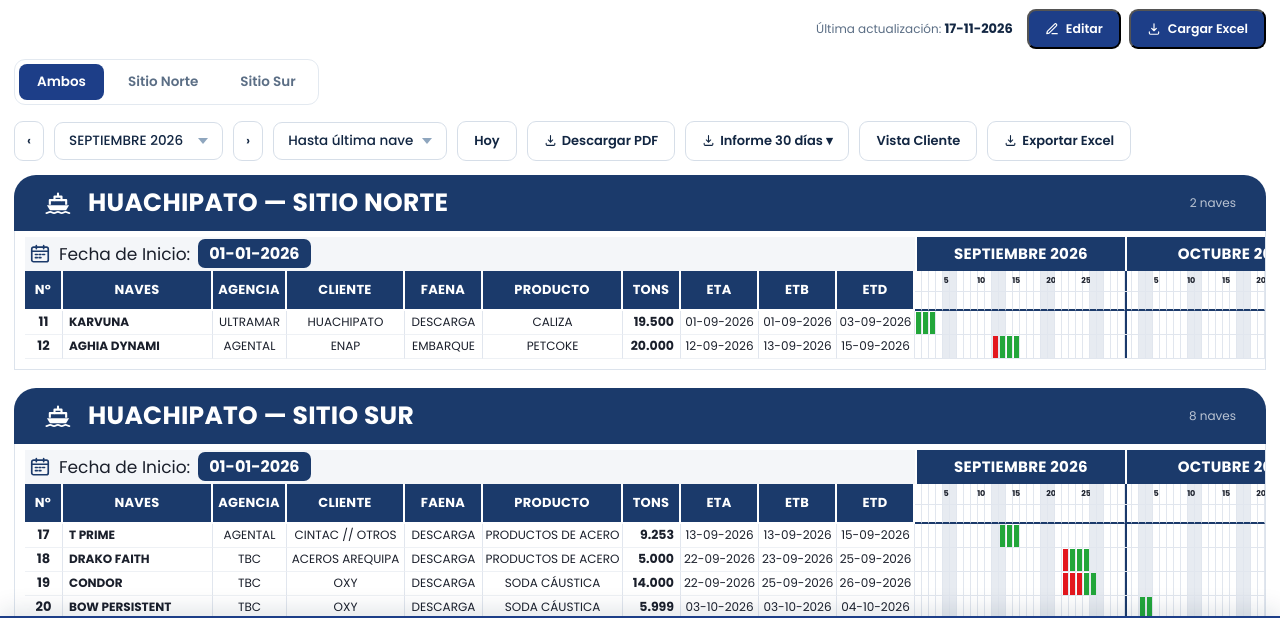
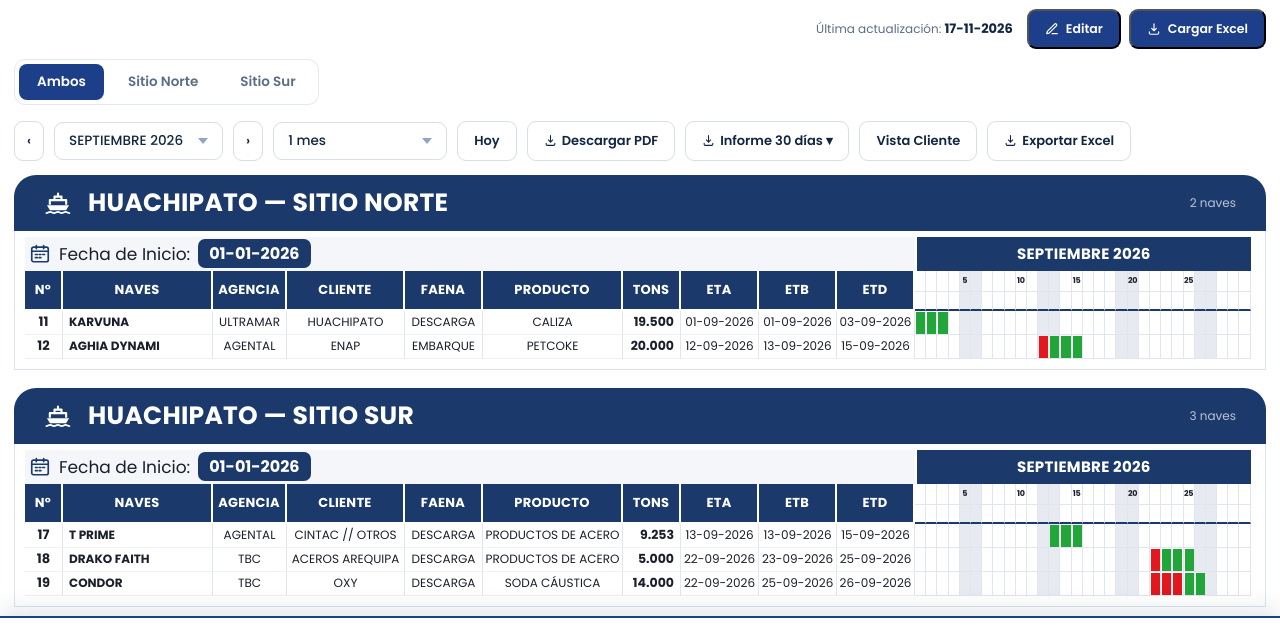
Before and after one commit to jvillapena123-cell/Plani, a plain HTML site: page index.html in a window 1280 px wide. Both pictures are taken after a click on the button "Mes anterior". Shown: the part 136-763 px from the top of the page. Drawn offline with nearby package versions, Linux system fonts and the light colour scheme; no server answers.

Commit message:
Al elegir un mes el Gantt muestra solo ese mes
Co-Authored-By: Claude Opus 5.5 <noreply@anthropic.com>
Claude-Session: https://claude.ai/code/session_01U9oiKh4BzyaRg8ZNgEY1Aq

```diff
--- a/index.html
+++ b/index.html
@@ -815,12 +815,15 @@ document.getElementById('siteTabs').addEventListener('click', e=>{
 });
 document.querySelector('#siteTabs .tab[data-site="ambos"]').classList.add('active');
 
-monthSelect.addEventListener('change', render);
+// Al elegir un mes, el Gantt muestra solo ese período (sale de "Hasta última nave").
+function leaveLastMode(){ const sp=document.getElementById('spanSelect'); if(sp && sp.value==='last') sp.value='1'; }
+monthSelect.addEventListener('change', ()=>{ leaveLastMode(); render(); });
 
 function stepMonth(delta){
   if(monthSelect.value === 'all') return; // no adjacent month when viewing everything
   const idx = monthSelect.selectedIndex + delta;
   if(idx >= 1 && idx < monthSelect.options.length){ // skip index 0 ("TODOS LOS MESES")
+    leaveLastMode();
     monthSelect.selectedIndex = idx;
     render();
   }
```
